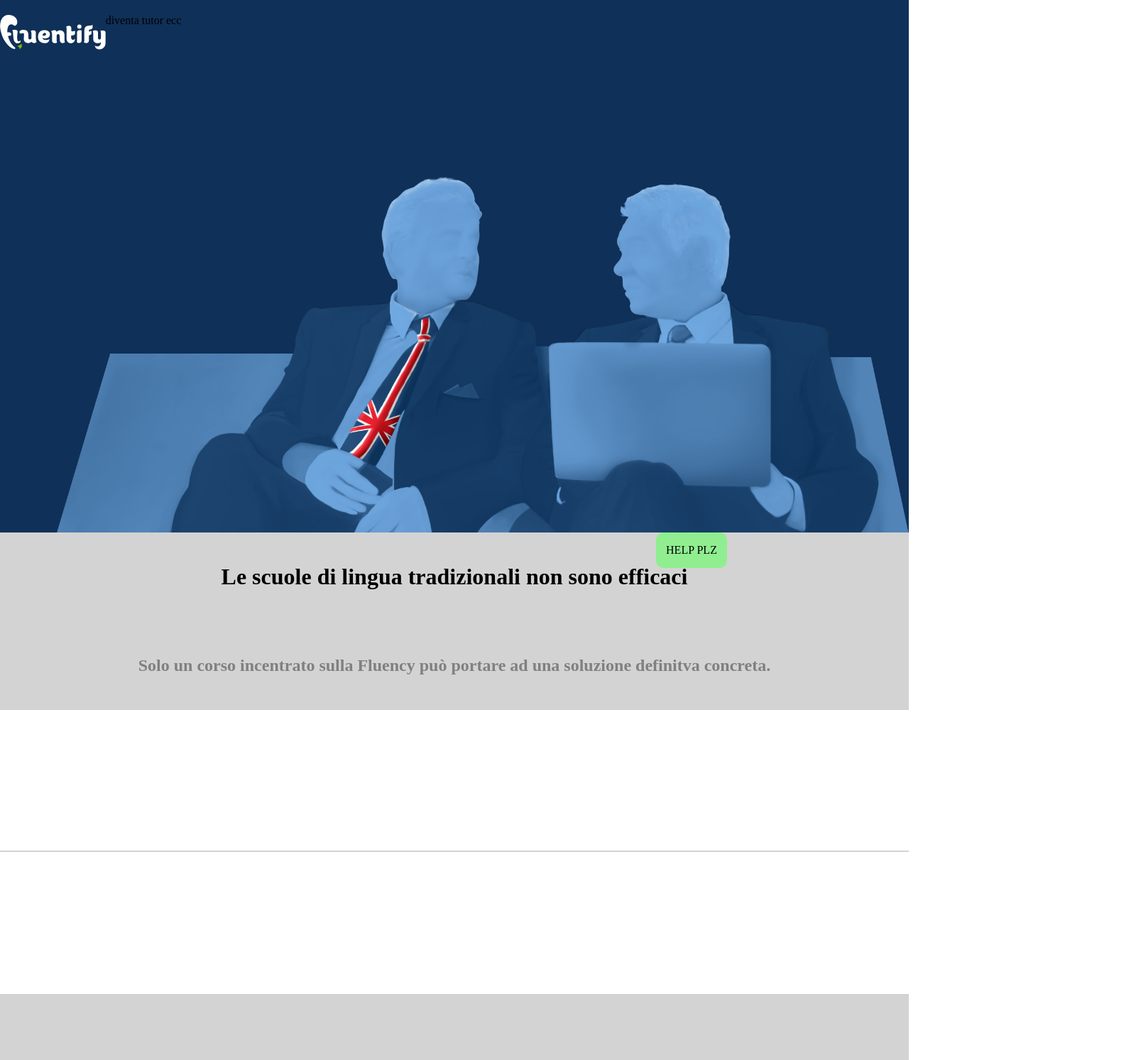
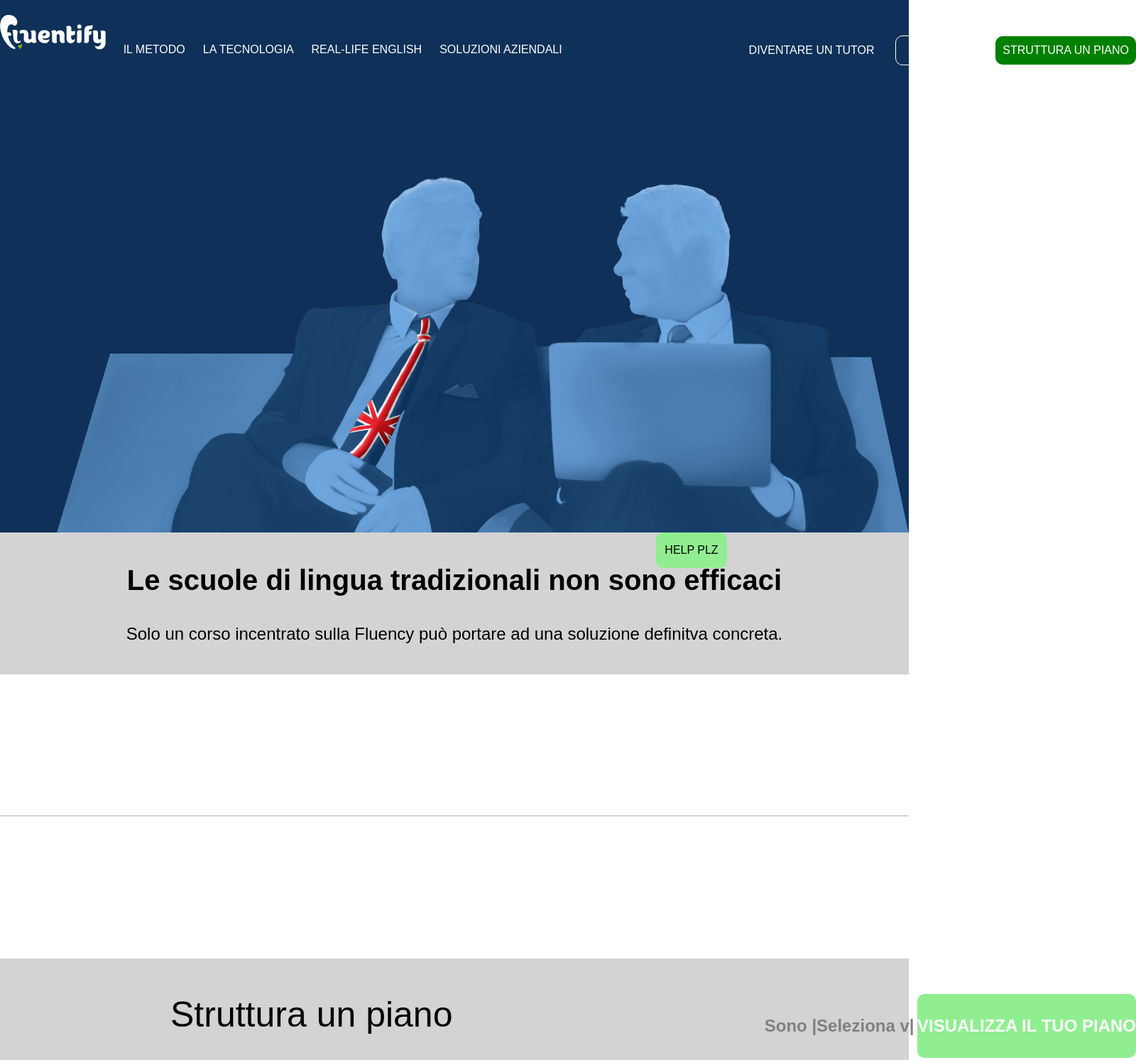
Before and after one commit to dragsec/htmlcss-fluentify, a plain HTML site: page index.html in a window 1280 px wide. Shown: the top 1493 px of the page at 71% size, 1600 px wide, since content can reach past the window. Drawn offline with Linux system fonts and the light colour scheme.

Commit message:
continuo

```diff
--- a/index.html
+++ b/index.html
@@ -11,13 +11,18 @@
     <!-- parte blu con menu -->
     <header>
         <div class="headercontainer clearfix">
-            <div class="headerheader floatleft">
-                <div class="h2left">
+            <div class="headerheader">
+                <div class="h2left clearfix">
                     <img src="img/logo.svg" alt="" height="50px">
-
+                    <p class="font2 fontwhite">IL METODO</p>
+                    <p class="font2 fontwhite">LA TECNOLOGIA</p>
+                    <p class="font2 fontwhite">REAL-LIFE ENGLISH</p>
+                    <p class="font2 fontwhite">SOLUZIONI AZIENDALI</p>
                 </div>
                 <div class="h2right floatright">
-                    diventa tutor ecc
+                    <p class="font2 fontwhite">DIVENTARE UN TUTOR</p>
+                    <p class="font2 fontwhite buttonwhite">LOGIN</p>
+                    <p class="font2 fontwhite buttongreen">STRUTTURA UN PIANO</p>
                 </div>
             </div>
             <div>
@@ -27,28 +32,34 @@
     </header>
     <!-- parte centrale -->
     <main>
-        <div class="gray">
+        <div class="grey">
             <div class="mainheadertext">
-                <h1>Le scuole di lingua tradizionali non sono efficaci</h1>
-                <h2 style="color:grey">Solo un corso incentrato sulla Fluency può portare ad una soluzione definitva concreta.</h2>
+                <p class="font1">Le scuole di lingua tradizionali non sono efficaci</p>
+                <p class="font3 fontgray">Solo un corso incentrato sulla Fluency può portare ad una soluzione definitva concreta.</p>
             </div>
         </div>
     <!-- 3 div float? -->
         <div class="white borderbot">
+            <div class="whitecontainer">
                 <div></div>
                 <div></div>
                 <div></div>
             </div>
+        </div>
     <!-- 2 div -->
         <div class="white">
+            <div class="whitecontainer">
 
             </div>
+        </div>
         <!-- parte sotto -->
-        <div class="gray">
+        <div class="grey">
+            <div class="greycontainer clearfix">
                 <div class="bottomtext">Struttura un piano</div>
-            <div class="bottomplan">
+                <div class="bottomplan floatright">
                     <h2 style="color:grey">Sono |Seleziona v|</h2>
                     <h2 class="bottomplantext">VISUALIZZA IL TUO PIANO</h2>
+                </div>
             </div>
         </div>
     </main>
--- a/style.css
+++ b/style.css
@@ -2,13 +2,16 @@
     margin: 0;
     padding: 0;
     box-sizing: border-box;
+    font-family: Arial, Helvetica, sans-serif;
 }
 body{
     position:relative;
 }
+.headercontainer, .whitecontainer, .greycontainer{
+    width: 1600px;
+}
 .bottomtext{
     font-size: 50px;
-    line-height: 250px;
     padding-left: 15%;
     display: inline-block;
 }
@@ -21,10 +24,22 @@ body{
     background-color: lightgreen;
     line-height: 50px;
     border-radius: 10px;
-    padding: 10px 0;
+    padding: 20px 0;
+    text-align: center;
 }
 .borderbot{
     border-bottom: lightgrey 2px solid;
+}
+.buttongreen{
+    border-radius: 10px;
+    background-color: green;
+    padding: 0px 10px;
+}
+.buttonwhite{
+    border-radius: 10px;
+    border: 1px solid;
+    border-color: white;
+    padding: 0px 30px;
 }
 .clearfix::after{
     content: "";
@@ -39,9 +54,13 @@ body{
 }
 .font1{
     font-size: 40px;
+    font-weight: 600;
 }
 .font2{
-    font-size: 20px;
+    font-size: 16px;
+}
+.font3{
+    font-size: 24px;
 }
 .fontwhite{
     color: white;
@@ -70,9 +89,8 @@ header{
     background-position: right bottom;
 }
 .headercontainer{
-    width: 1400px;
     margin:auto;
-    padding-top: 20px;
+    padding-top: 50px;
 }
 .headerheader>div{
     display: inline-block;
@@ -80,13 +98,34 @@ header{
 h2{
     display: inline-block;
 }
+.h2left{
+
+}
+.h2left > * {
+    float: left;
+    margin-right: 25px;
+    vertical-align: middle;
+    line-height: 40px;
+}
+.h2left > img{
+   transform: translateY(-30px);
+}
+.h2right > p{
+    display: inline-block;
+    margin-left: 25px;
+    line-height: 40px;
+}
 .mainheadertext{
     text-align: center;
-    line-height: 125px;
+    line-height: 75px;
+    padding-top: 30px;
 }
-.gray{
+.grey{
     background-color: lightgray;
-    height: 250px;
+    height: 200px;
+}
+.greycontainer{
+    padding-top: 50px;
 }
 .white{
     height: 200px;
```
Lines whose indentation alone changed are shown as unchanged.
